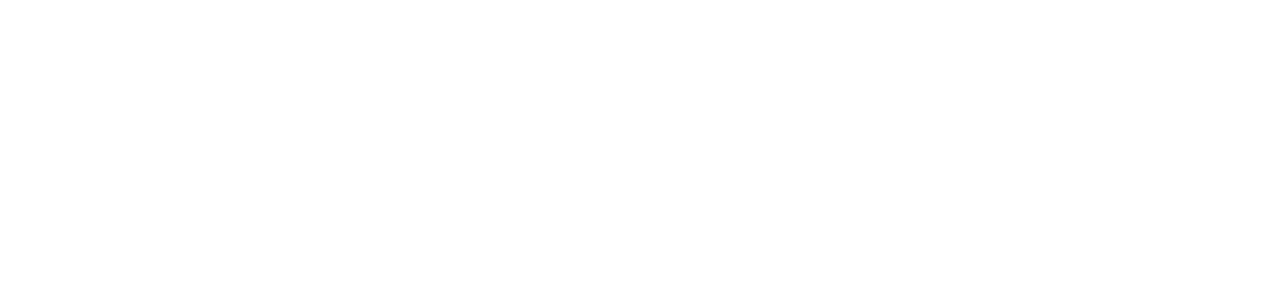
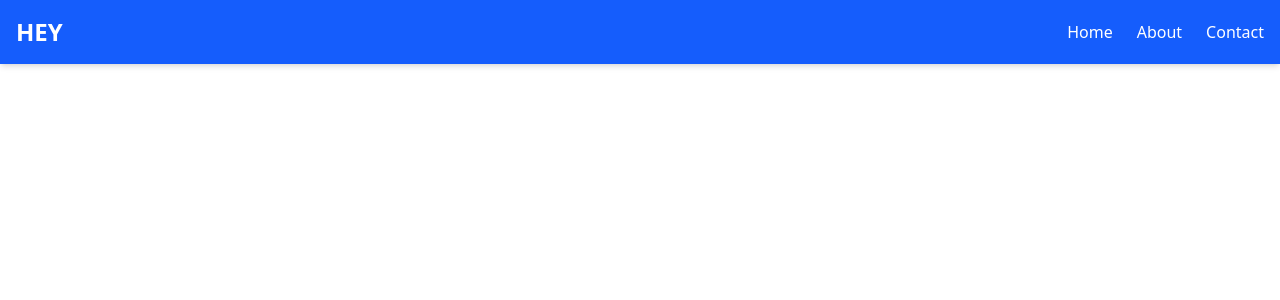
Before and after one commit to mrhamzaa9/react-router-practice, a React (Vite) app: page / in a window 1280 px wide. Shown: the top 300 px of the page. Built offline with nearby package versions, Linux system fonts and the light colour scheme.

Commit message:
headercomponent

```diff
--- a/package.json
+++ b/package.json
@@ -13,6 +13,7 @@
     "@tailwindcss/vite": "^4.1.16",
     "react": "^19.1.1",
     "react-dom": "^19.1.1",
+    "react-router-dom": "^7.9.5",
     "tailwindcss": "^4.1.16"
   },
   "devDependencies": {
--- a/src/App.jsx
+++ b/src/App.jsx
@@ -1,4 +1,5 @@
 import React ,{ useState } from 'react'
+import Header from './components/header'
 
 
 function App() {
@@ -6,7 +7,7 @@ function App() {
 
   return (
     <>
-
+    <Header/>
     </>
   )
 }
--- /dev/null
+++ b/src/components/Header.jsx
@@ -0,0 +1,23 @@
+import React, { useState } from "react";
+import { Link } from "react-router-dom";
+
+export default function Header () {
+
+
+  return (
+    <nav className="bg-blue-600 text-white p-4 shadow-md">
+      <div className="container mx-auto flex justify-between items-center">
+
+        <h1 className="text-2xl font-bold">HEY</h1>
+
+
+        <ul className="hidden md:flex space-x-6">
+          <li><Link href="/" className="hover:text-gray-200">Home</Link></li>
+          <li><Link href="/about" className="hover:text-gray-200">About</Link></li>
+          <li><Link href="/contact" className="hover:text-gray-200">Contact</Link></li>
+        </ul>
+
+      </div>
+    </nav>
+  );
+}
--- a/src/main.jsx
+++ b/src/main.jsx
@@ -2,11 +2,12 @@ import React, { StrictMode } from 'react'
 import { createRoot } from 'react-dom/client'
 import './index.css'
 import App from './App.jsx'
+import { BrowserRouter } from "react-router-dom";
 
 createRoot(document.getElementById('root')).render(
   <StrictMode>
-
+   <BrowserRouter>
       <App />
-
+  </BrowserRouter>
   </StrictMode>,
 )
```
Also changed, not shown: 1 other file (tests, documents, lock files or other folders).
